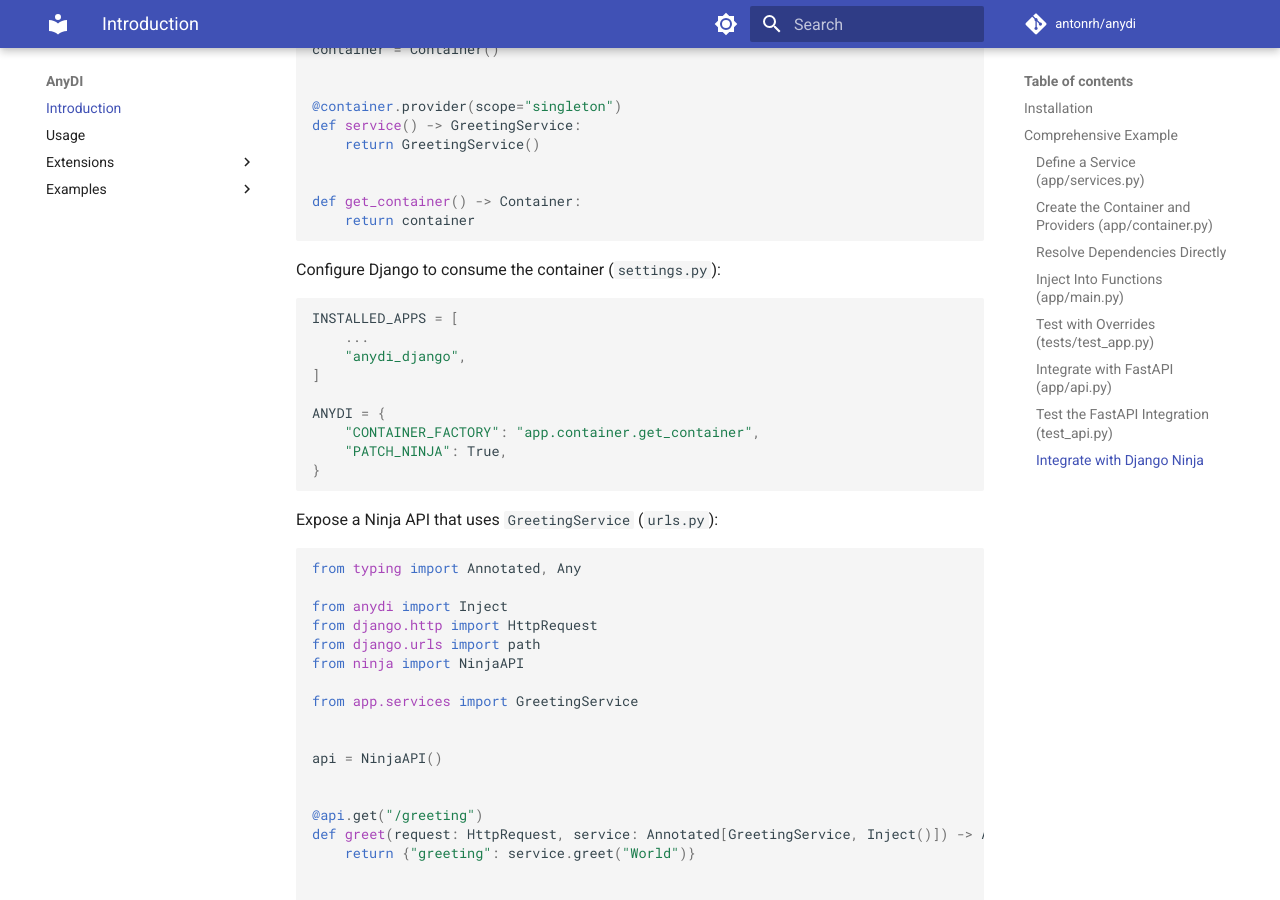
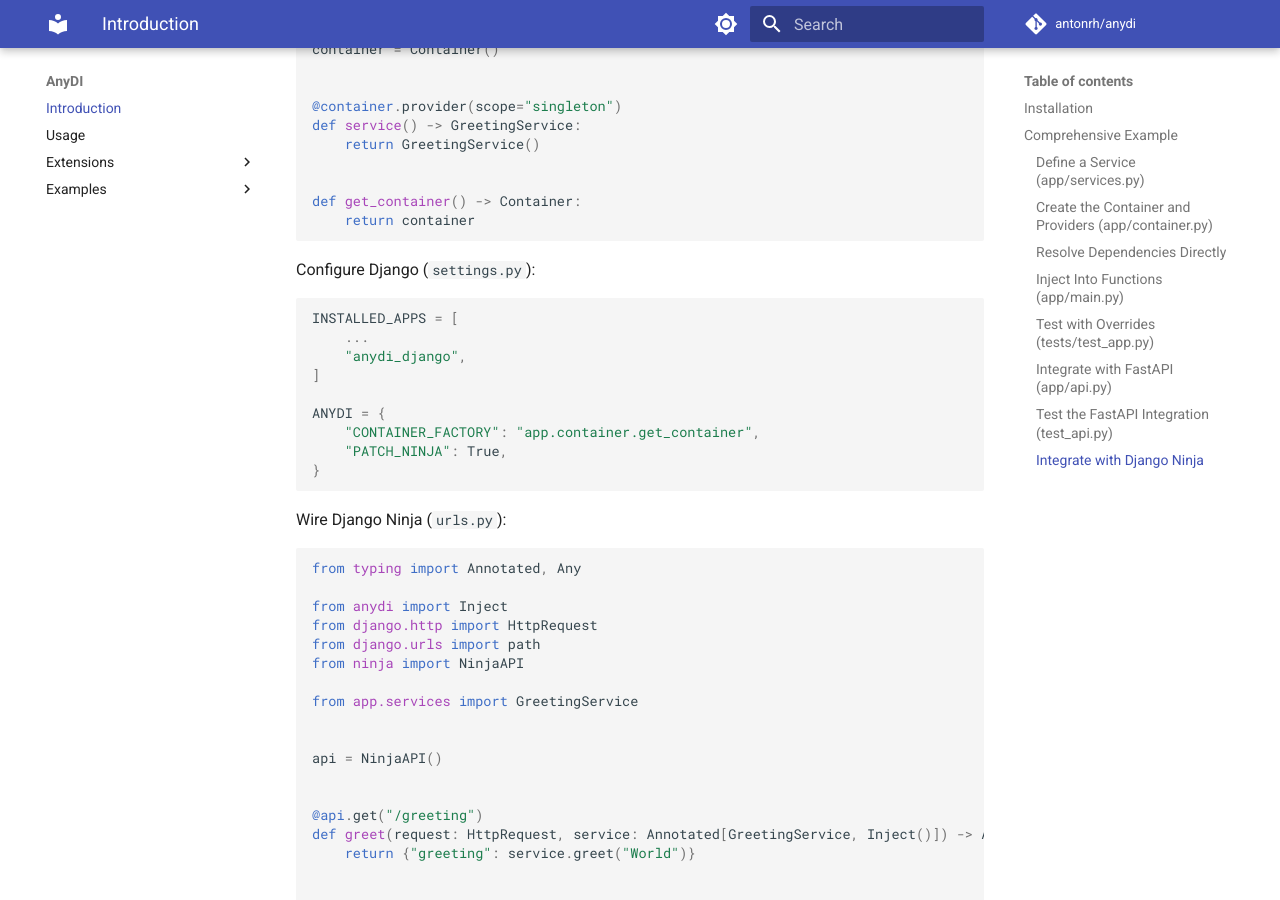
Before and after one commit to antonrh/anydi, an MkDocs documentation site: the page built from docs/index.md, in a window 1280 px wide and 900 px high, scrolled down 3879 px. Built offline with MkDocs 1.6.1 and Material for MkDocs 9.7.7, drawn with Linux system fonts in a browser that asks for light colours; comment, search, counter and statistics services are not loaded.

Commit message:
Update index.md and README.md

````diff
--- a/docs/index.md
+++ b/docs/index.md
@@ -196,7 +196,7 @@ def get_container() -> Container:
     return container
 ```
 
-Configure Django to consume the container (`settings.py`):
+Configure Django (`settings.py`):
 
 ```python
 INSTALLED_APPS = [
@@ -210,7 +210,7 @@ ANYDI = {
 }
 ```
 
-Expose a Ninja API that uses `GreetingService` (`urls.py`):
+Wire Django Ninja (`urls.py`):
 
 ```python
 from typing import Annotated, Any
````
Also changed, not shown: README.md (+2 -2 lines).
